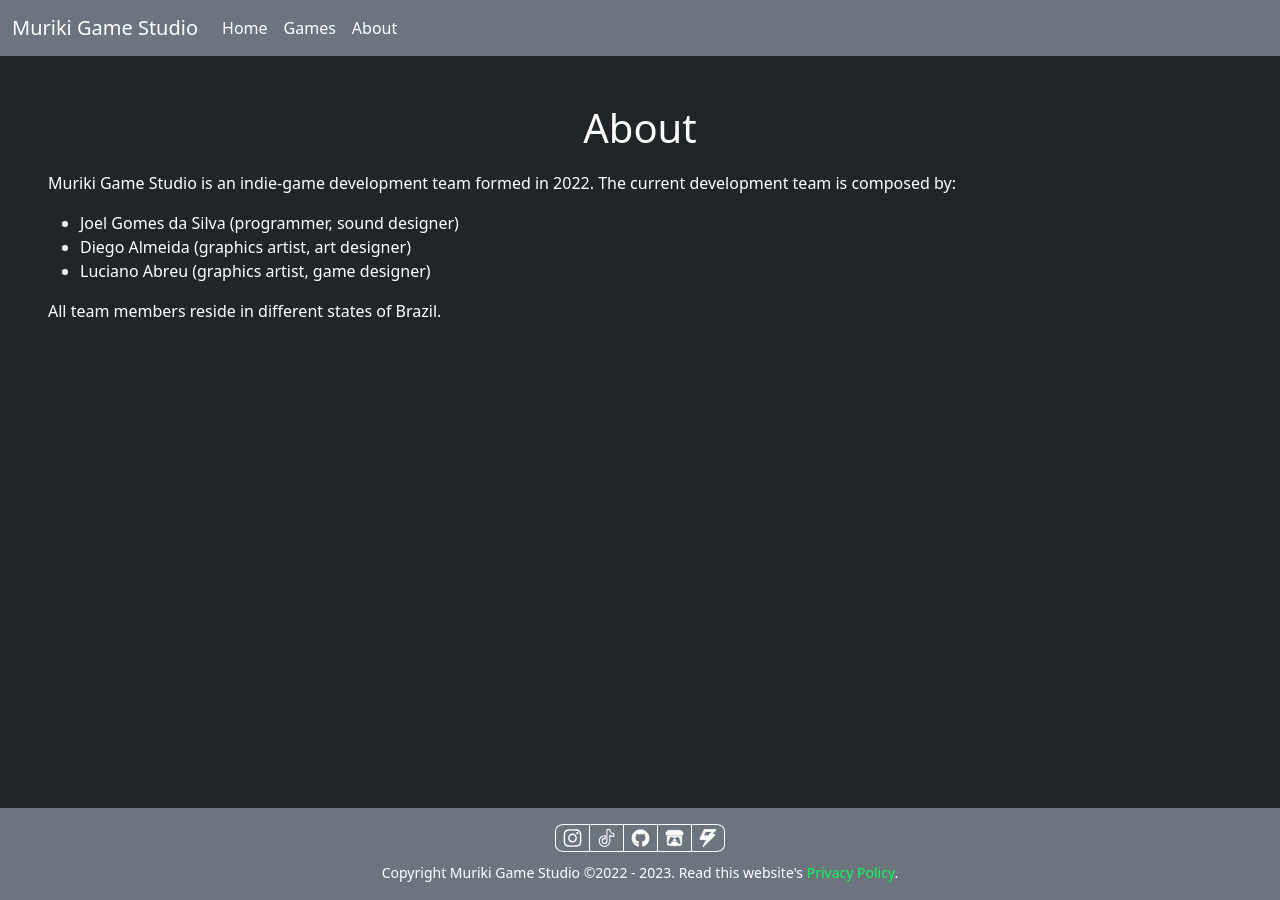
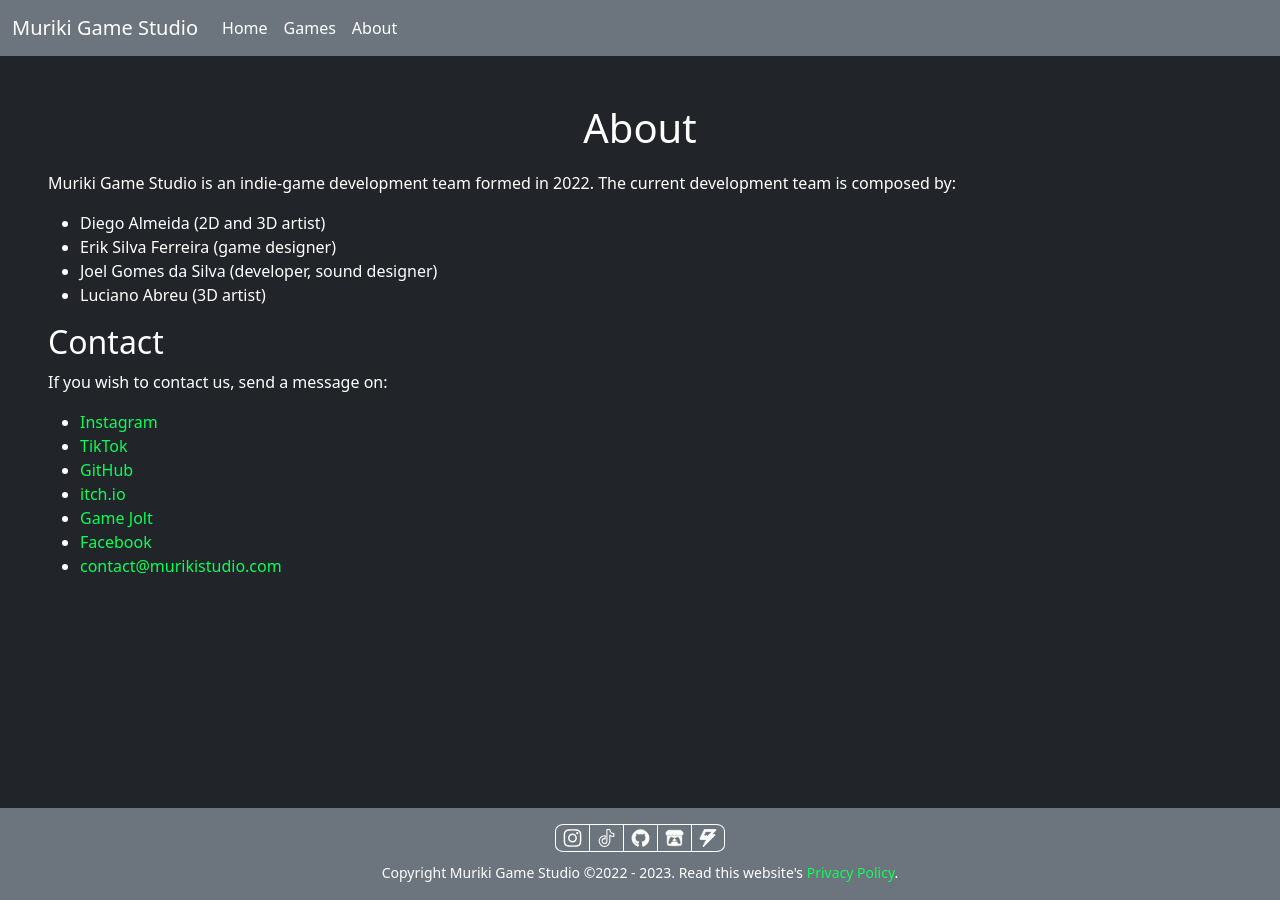
Before and after one commit to murikistudio/murikistudio.com.br, a Jekyll site: the page built from pages/about.md, in a window 1280 px wide. Built offline with Jekyll 4.4.1, drawn with Linux system fonts in a browser that asks for light colours.

Commit message:
feat: update about page - add new team member - sort team members ascending - add contact links

```diff
--- a/pages/about.md
+++ b/pages/about.md
@@ -4,13 +4,20 @@ title: About
 permalink: about
 ---
 
-# About
+# {{ page.title }}
 
 Muriki Game Studio is an indie-game development team formed in 2022.
 The current development team is composed by:
 
-- Joel Gomes da Silva (programmer, sound designer)
-- Diego Almeida (graphics artist, art designer)
-- Luciano Abreu (graphics artist, game designer)
+- Diego Almeida (2D and 3D artist)
+- Erik Silva Ferreira (game designer)
+- Joel Gomes da Silva (developer, sound designer)
+- Luciano Abreu (3D artist)
 
-All team members reside in different states of Brazil.
+## Contact
+
+If you wish to contact us, send a message on:
+
+{% for contact in site.data.contact -%}
+- [{{ contact.name }}]({{ contact.url }})
+{% endfor %}
```
